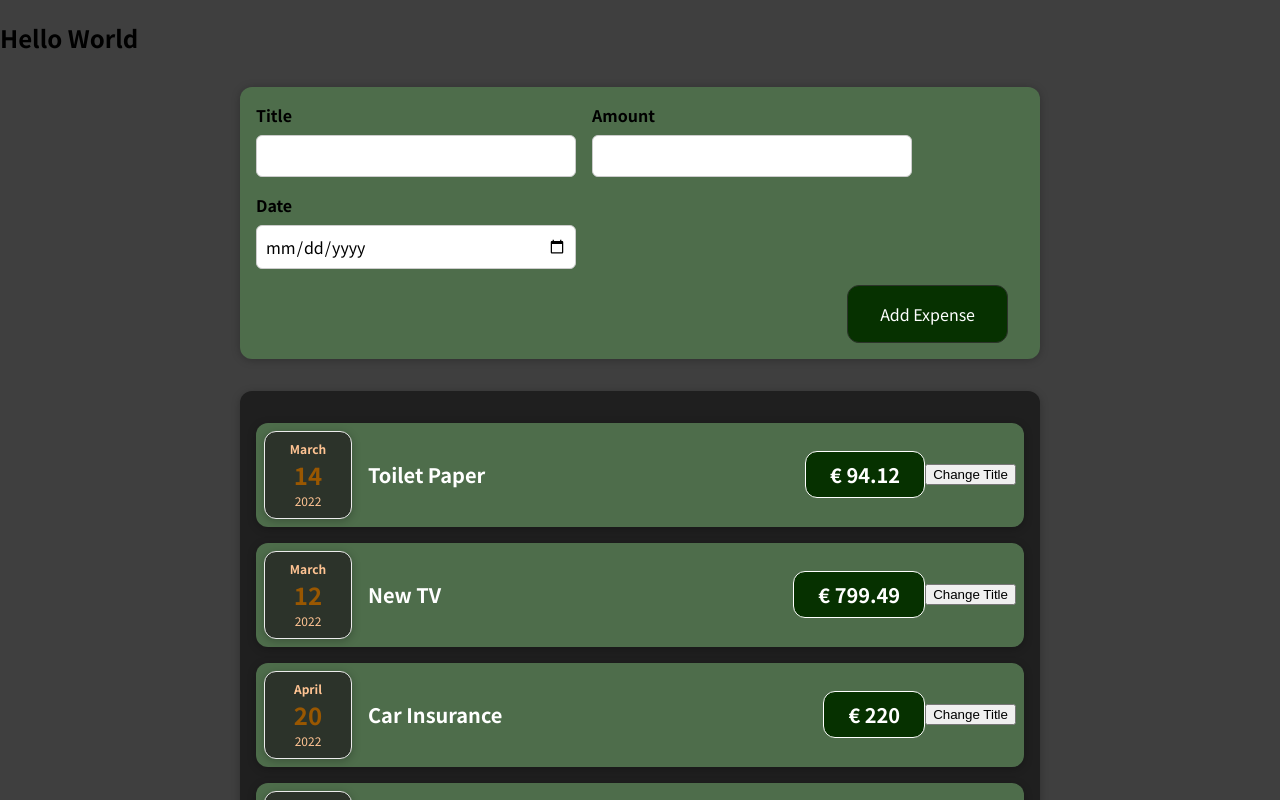
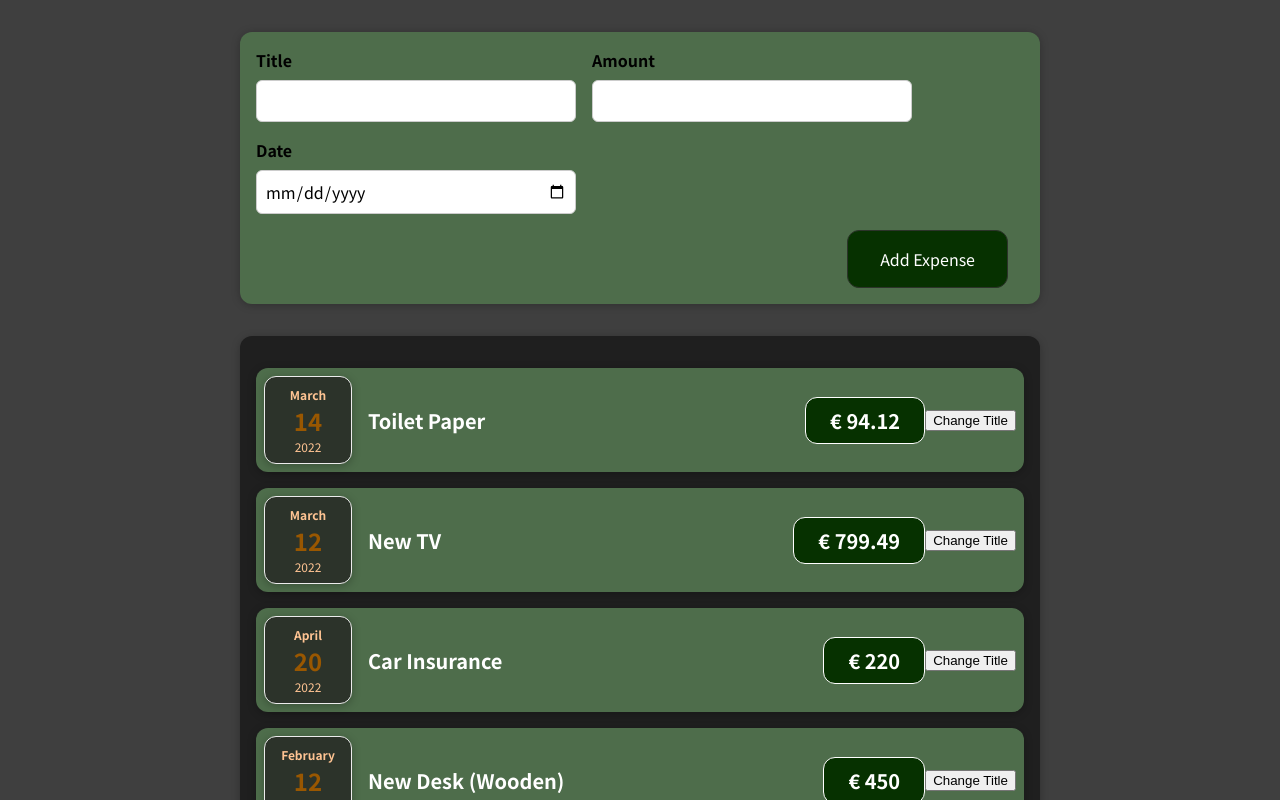
Before and after one commit to ddeveloper72/react-complete-guide, a React (Create React App) app: page / in a window 1280 px wide. Shown: the top 800 px of the page. Built offline with nearby package versions, Linux system fonts and the light colour scheme.

Commit message:
removed construction h2 text

```diff
--- a/src/App.js
+++ b/src/App.js
@@ -40,7 +40,6 @@ const App = () => {
 
   return (
     <div>
-      <h2>Hello World</h2>
       <NewExpense />
       <Expenses item={expenses} />
     </div>
```
